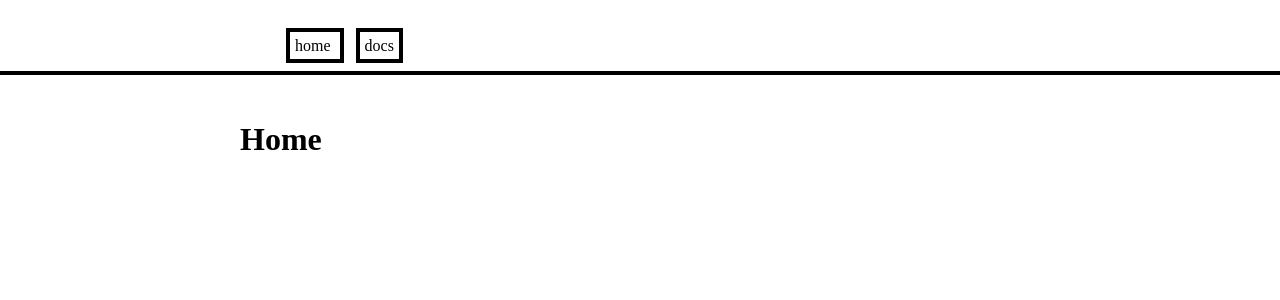
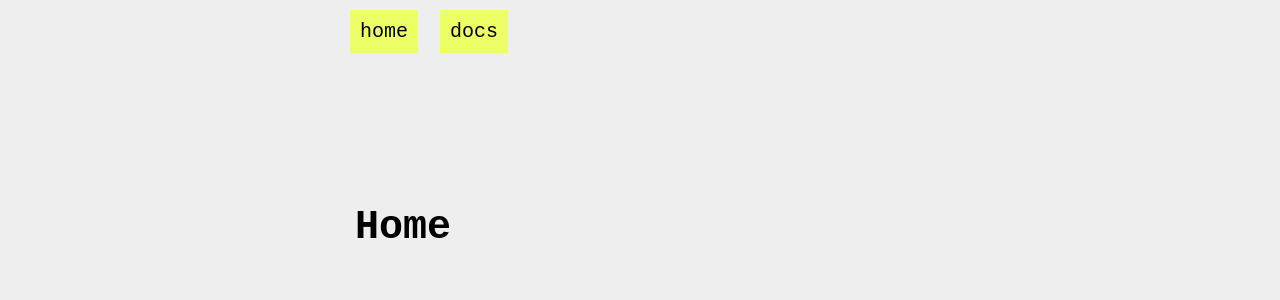
Before and after one commit to Ffyud/paloma-jekyll, a Jekyll site: the page built from index.html, in a window 1280 px wide. Shown: the top 300 px of the page. Built offline with Jekyll 4.4.1, drawn with Linux system fonts in a browser that asks for light colours.

Commit message:
add styling

```diff
--- a/_sass/_theme.scss
+++ b/_sass/_theme.scss
@@ -1,13 +1,15 @@
 body {
-    background: #FFF;
     color: #000;
+    background: #EEE;
     height: 100%;
     padding: 0px;
     margin: 0px;
+    font-family: monospace;
+    font-size: 20px;
 }
 
 .container {
-    max-width: 800px;
+    max-width: 600px;
     margin: 0px auto;
 }
 
@@ -15,22 +17,43 @@ body {
     top: 100px;
     position: relative;
 }
+
+pre {
+    overflow-x: scroll;
+}
+
 .header {
+    z-index: 900;
     width: 100%;
-    position: fixed;
-    box-shadow: 0px 4px 0px 0px #000;
+    top: 0px;
+    // position: fixed;
+}
+
+.article, .main {
+    padding: 15px 15px 15px 15px;
+    border-radius: 8px;
 }
 
 .nav { }
+
 .nav--header {}
-.list { list-style-type: none;}
+
+.list {
+    padding: 10px 10px 10px 10px;
+    margin: 0px 0px 0px 0px;
+    list-style-type: none;
+}
+
 .list--nav {}
+
 .item {
-    display: inline;
-    box-shadow: 0px 0px 0px 4px #000;
-    padding: 5px;
-    margin: 10px;
+    display: inline-block;
+    padding: 10px 10px 10px 10px;
+    margin: 0px 10px 0px 0px;
+    background: #ecff66;
+    color: #000;
 }
-.item a { text-decoration: none; color: #000;}
+
+.item a { text-decoration: none; color: inherit;}
 .item--nav {}
-.item--current {}
+.item--current { color: rgb(0, 0, 0);}
```
